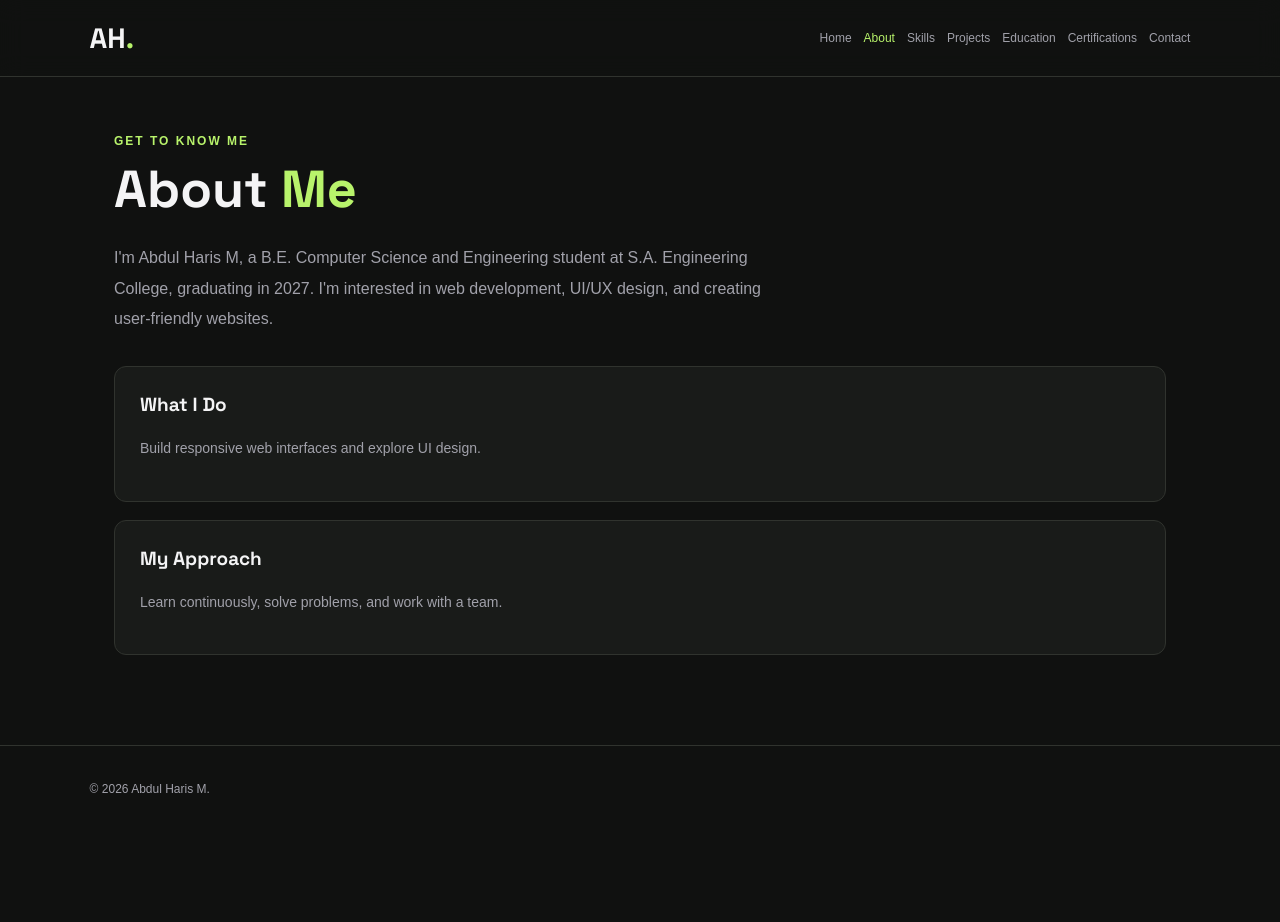
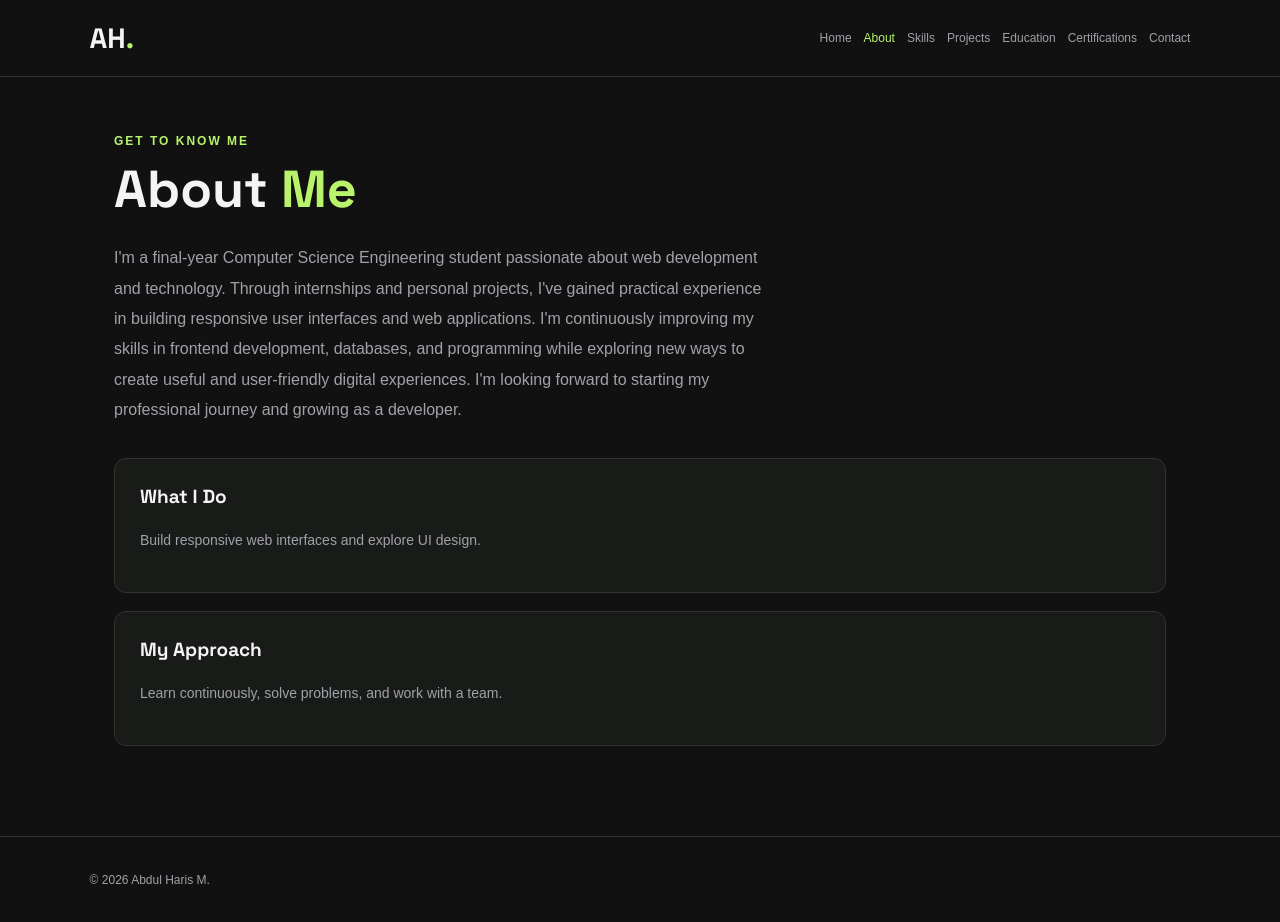
Before and after one commit to AbdulHaris786/portfolio-react, a React (Vite) app: page /about in a window 1280 px wide. Before the commit the page ends 832 px from the top, so only its background shows below. Built offline with nearby package versions, Linux system fonts and the light colour scheme.

Commit message:
Update About and Home components with revised personal descriptions

```diff
--- a/src/pages/about.jsx
+++ b/src/pages/about.jsx
@@ -5,10 +5,7 @@ export default function About() {
       <p className="eyebrow">GET TO KNOW ME</p>
       <h1>About <span>Me</span></h1>
       <p>
-        I'm Abdul Haris M, a B.E. Computer Science and Engineering
-        student at S.A. Engineering College, graduating in 2027.
-        I'm interested in web development, UI/UX design, and
-        creating user-friendly websites.
+       I'm a final-year Computer Science Engineering student passionate about web development and technology. Through internships and personal projects, I've gained practical experience in building responsive user interfaces and web applications. I'm continuously improving my skills in frontend development, databases, and programming while exploring new ways to create useful and user-friendly digital experiences. I'm looking forward to starting my professional journey and growing as a developer.
       </p>
 
       <div className="info-grid">
--- a/src/pages/home.jsx
+++ b/src/pages/home.jsx
@@ -12,7 +12,7 @@ export default function Home() {
         </h1>
 
         <p className="intro">
-          I'm a final-year Computer Science Engineering student passionate about web development and technology. Through internships and personal projects, I've gained practical experience in building responsive user interfaces and web applications. I'm continuously improving my skills in frontend development, databases, and programming while exploring new ways to create useful and user-friendly digital experiences. I'm looking forward to starting my professional journey and growing as a developer.
+          I'm a Computer Science Engineering student interested in web development, UI design, and building useful digital experiences.
         </p>
 
         <div className="actions">
```
